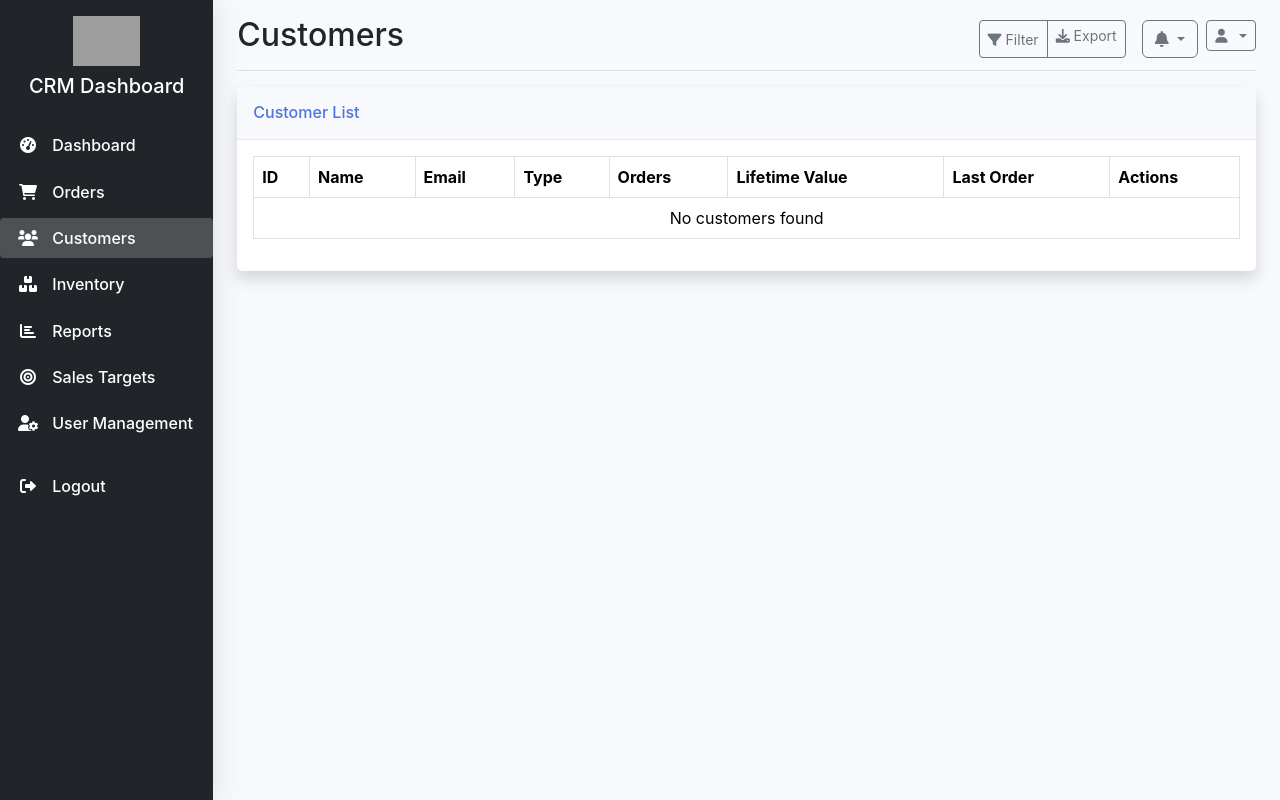
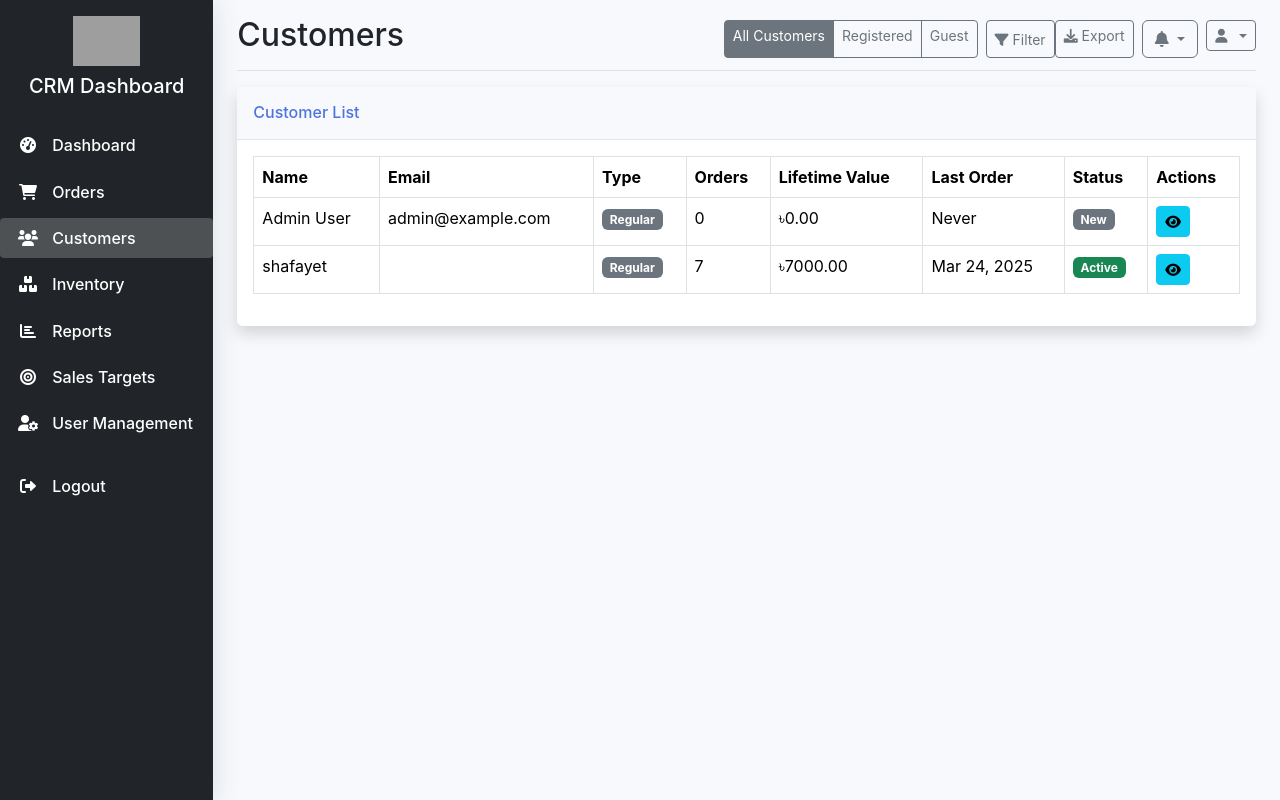
Before and after one commit to Aiosol/project, a Django app: page /crm/customers/ in a window 1280 px wide. Run offline with Django 5.2, Linux system fonts and the light colour scheme; a user stored in the database is signed in; data comes from the database, SQL or seed files in the repository; both versions use the stored data as it was after the commit; data that the repository does not hold is empty; grey boxes are pictures that could not be loaded.

Commit message:
till customers(crm)

```diff
--- a/project_root/crm/templates/crm/customers/list.html
+++ b/project_root/crm/templates/crm/customers/list.html
@@ -7,13 +7,22 @@
 
 {% block header_buttons %}
 <div class="btn-group me-2">
-    <button type="button" class="btn btn-sm btn-outline-secondary" data-bs-toggle="modal" data-bs-target="#filterModal">
-        <i class="fas fa-filter"></i> Filter
-    </button>
-    <a href="?{% if request.GET %}{% for key, value in request.GET.items %}{% if key != 'export' %}{{ key }}={{ value }}&{% endif %}{% endfor %}{% endif %}export=true" class="btn btn-sm btn-outline-secondary">
-        <i class="fas fa-download"></i> Export
+    <a href="{% url 'crm:customer_list' %}?show=all{% if request.GET.customer_type %}&customer_type={{ request.GET.customer_type }}{% endif %}{% if request.GET.q %}&q={{ request.GET.q }}{% endif %}" class="btn btn-sm btn-outline-secondary {% if filters.show_type == 'all' or not filters.show_type %}active{% endif %}">
+        All Customers
+    </a>
+    <a href="{% url 'crm:customer_list' %}?show=registered{% if request.GET.customer_type %}&customer_type={{ request.GET.customer_type }}{% endif %}{% if request.GET.q %}&q={{ request.GET.q }}{% endif %}" class="btn btn-sm btn-outline-secondary {% if filters.show_type == 'registered' %}active{% endif %}">
+        Registered
+    </a>
+    <a href="{% url 'crm:customer_list' %}?show=guest{% if request.GET.customer_type %}&customer_type={{ request.GET.customer_type }}{% endif %}{% if request.GET.q %}&q={{ request.GET.q }}{% endif %}" class="btn btn-sm btn-outline-secondary {% if filters.show_type == 'guest' %}active{% endif %}">
+        Guest
     </a>
 </div>
+<button type="button" class="btn btn-sm btn-outline-secondary" data-bs-toggle="modal" data-bs-target="#filterModal">
+    <i class="fas fa-filter"></i> Filter
+</button>
+<a href="?{% if request.GET %}{% for key, value in request.GET.items %}{% if key != 'export' %}{{ key }}={{ value }}&{% endif %}{% endfor %}{% endif %}export=true" class="btn btn-sm btn-outline-secondary">
+    <i class="fas fa-download"></i> Export
+</a>
 {% endblock %}
 
 {% block content %}
@@ -27,6 +36,11 @@
             </div>
             <div class="modal-body">
                 <form id="filterForm" method="get">
+                    <!-- Preserve the show type when filtering -->
+                    {% if filters.show_type %}
+                    <input type="hidden" name="show" value="{{ filters.show_type }}">
+                    {% endif %}
+
                     <div class="mb-3">
                         <label for="customer_type" class="form-label">Customer Type</label>
                         <select class="form-select" id="customer_type" name="customer_type">
@@ -34,6 +48,9 @@
                             <option value="regular" {% if filters.customer_type == 'regular' %}selected{% endif %}>Regular</option>
                             <option value="vip" {% if filters.customer_type == 'vip' %}selected{% endif %}>VIP</option>
                             <option value="wholesale" {% if filters.customer_type == 'wholesale' %}selected{% endif %}>Wholesale</option>
+                            {% if filters.show_type != 'registered' %}
+                            <option value="guest" {% if filters.customer_type == 'guest' %}selected{% endif %}>Guest</option>
+                            {% endif %}
                         </select>
                     </div>
                     <div class="mb-3">
@@ -43,7 +60,7 @@
                 </form>
             </div>
             <div class="modal-footer">
-                <a href="{% url 'crm:customer_list' %}" class="btn btn-secondary">Clear Filters</a>
+                <a href="{% url 'crm:customer_list' %}{% if filters.show_type %}?show={{ filters.show_type }}{% endif %}" class="btn btn-secondary">Clear Filters</a>
                 <button type="submit" form="filterForm" class="btn btn-primary">Apply Filters</button>
             </div>
         </div>
@@ -60,25 +77,25 @@
             <table class="table table-bordered" id="customersTable" width="100%" cellspacing="0">
                 <thead>
                     <tr>
-                        <th>ID</th>
                         <th>Name</th>
                         <th>Email</th>
                         <th>Type</th>
                         <th>Orders</th>
                         <th>Lifetime Value</th>
                         <th>Last Order</th>
+                        <th>Status</th>
                         <th>Actions</th>
                     </tr>
                 </thead>
                 <tbody>
                     {% for customer in customers %}
                     <tr>
-                        <td>{{ customer.id }}</td>
-                        <td>{{ customer.user.get_full_name }}</td>
-                        <td>{{ customer.user.email }}</td>
+                        <td>{{ customer.name }}</td>
+                        <td>{{ customer.email }}</td>
                         <td>
-                            <span class="badge bg-{% if customer.customer_type == 'regular' %}secondary{% elif customer.customer_type == 'vip' %}primary{% else %}success{% endif %}">
+                            <span class="badge {% if customer.is_registered %}bg-{% if customer.customer_type == 'regular' %}secondary{% elif customer.customer_type == 'vip' %}primary{% elif customer.customer_type == 'wholesale' %}success{% else %}info{% endif %}{% else %}bg-warning{% endif %}">
                                 {{ customer.get_customer_type_display }}
+                                {% if not customer.is_registered %}(Guest){% endif %}
                             </span>
                         </td>
                         <td>{{ customer.total_orders }}</td>
@@ -89,6 +106,9 @@
                             {% else %}
                             Never
                             {% endif %}
+                        </td>
+                        <td>
+                            <span class="badge bg-{{ customer.status_color }}">{{ customer.status_display }}</span>
                         </td>
                         <td>
                             <a href="{% url 'crm:customer_detail' customer.id %}" class="btn btn-sm btn-info">
@@ -112,7 +132,7 @@
 <script>
     $(document).ready(function() {
         $('#customersTable').DataTable({
-            order: [[5, 'desc']]  // Sort by lifetime value
+            order: [[4, 'desc']]  // Sort by lifetime value (descending)
         });
     });
 </script>
--- a/project_root/crm/urls.py
+++ b/project_root/crm/urls.py
@@ -5,9 +5,12 @@ from . import views
 app_name = 'crm'
 
 urlpatterns = [
+
     path('', views.dashboard, name='dashboard'),
+    path('login/', views.crm_login, name='login'),
+
     path('orders/', views.order_list, name='order_list'),
-    path('customers/', views.customer_list, name='customer_list'),
+
     path('inventory/', views.inventory_list, name='inventory_list'),
     path('reports/', views.reports_dashboard, name='reports_dashboard'),
 
@@ -23,9 +26,13 @@ urlpatterns = [
     path('orders/<int:order_id>/status/', views.update_order_status, name='update_order_status'),
     path('orders/<int:order_id>/notes/', views.add_order_note, name='add_order_note'),
 
-    # Customer management
 
-    path('customers/<int:customer_id>/', views.customer_detail, name='customer_detail'),
+
+  # Customer management
+path('customers/', views.customer_list, name='customer_list'),
+path('customers/<str:customer_id>/', views.customer_detail, name='customer_detail'),
+path('customers/<str:customer_id>/update/', views.update_customer, name='update_customer'),
+
 
     # Inventory management
 
@@ -66,4 +73,5 @@ path('debug/', views.debug_view, name='debug'),
 path('orders/bulk-status/', views.bulk_update_status, name='bulk_update_status'),
 path('orders/bulk-delete/', views.bulk_delete_orders, name='bulk_delete_orders'),
 path('orders/export/', views.export_orders, name='export_orders'),
+
 ]
--- a/project_root/crm/views.py
+++ b/project_root/crm/views.py
@@ -21,7 +21,8 @@ from .decorators import crm_login_required
 from .models import CRMUser, OrderStatus, SalesTarget, OrderNote
 from orders.models import Order, OrderItem
 from products.models import Product, ProductVariant
-
+from accounts.models import User
+from django.db import models
 # Authentication Views
 def crm_login(request):
     if request.method == 'POST':
@@ -412,12 +413,372 @@ def add_order_note(request, order_id):
 # Customer Management Views
 @crm_login_required
 def customer_list(request):
-    return render(request, 'crm/customers/list.html', {'customers': []})
+    """View for listing all customers with optional filtering"""
+    # Get filter parameters
+    customer_type = request.GET.get('customer_type', '')
+    query = request.GET.get('q', '')
+    show_type = request.GET.get('show', 'all')  # all, registered, guest
+
+    from django.contrib.auth import get_user_model
+    from orders.models import Order
+    from .models import Customer
+    from django.db.models import Count, Sum, Max, F, Value, CharField, Q
+    from django.db.models.functions import Concat
+    from django.utils import timezone
+
+    User = get_user_model()
+
+    # Prepare combined result list
+    all_customers = []
+
+    # PART 1: Get registered users (with or without orders)
+    if show_type in ['all', 'registered']:
+        registered_users = User.objects.annotate(
+            total_orders=Count('orders', distinct=True),
+            lifetime_value=Sum('orders__total_amount'),
+            last_purchase_date=Max('orders__created_at')
+        )
+
+        # Apply search filters if any
+        if query:
+            registered_users = registered_users.filter(
+                Q(username__icontains=query) |
+                Q(first_name__icontains=query) |
+                Q(last_name__icontains=query) |
+                Q(email__icontains=query)
+            )
+
+        # Process each registered user
+        for user in registered_users:
+            # Get or create CRM customer record
+            customer, created = Customer.objects.get_or_create(
+                user=user,
+                defaults={
+                    'customer_type': 'regular',
+                    'total_orders': user.total_orders or 0,
+                    'lifetime_value': user.lifetime_value or 0,
+                    'last_purchase_date': user.last_purchase_date,
+                    'email_opt_in': True,
+                    'sms_opt_in': True
+                }
+            )
+
+            # Always update to ensure data is current
+            if not created:
+                customer.total_orders = user.total_orders or 0
+                customer.lifetime_value = user.lifetime_value or 0
+                customer.last_purchase_date = user.last_purchase_date
+                customer.save()
+
+            # Skip if filtering by customer type and doesn't match
+            if customer_type and customer.customer_type != customer_type:
+                continue
+
+            all_customers.append({
+                'id': f"reg_{user.id}",  # Prefix to distinguish from guest customers
+                'user': user,
+                'customer': customer,
+                'email': user.email,
+                'name': user.get_full_name() or user.username,
+                'total_orders': user.total_orders or 0,
+                'lifetime_value': user.lifetime_value or 0,
+                'last_purchase_date': user.last_purchase_date,
+                'is_registered': True,
+                'customer_type': customer.customer_type,
+                'get_customer_type_display': customer.get_customer_type_display()
+            })
+
+    # PART 2: Get guest orders (grouped by shipping info)
+    if show_type in ['all', 'guest']:
+        # Find orders without associated user accounts
+        guest_orders = Order.objects.filter(
+            customer__isnull=True,
+            shipping_address__isnull=False  # Ensure shipping address exists
+        ).exclude(shipping_address='')
+
+        # Apply search filter if any
+        if query:
+            guest_orders = guest_orders.filter(
+                shipping_address__icontains=query
+            )
+
+        # Create a dictionary to group orders by similar shipping info
+        guest_customers = {}
+
+        for order in guest_orders:
+            # Extract email from shipping address if possible
+            import re
+            email_match = re.search(r'Email: ([^\n]+)', order.shipping_address)
+            name_match = re.search(r'^([^\n]+)', order.shipping_address)
+
+            guest_email = email_match.group(1) if email_match else f"guest_{order.id}@example.com"
+            guest_name = name_match.group(1) if name_match else f"Guest Customer"
+
+            if guest_email not in guest_customers:
+                guest_customers[guest_email] = {
+                    'name': guest_name,
+                    'email': guest_email,
+                    'orders': [],
+                    'total_orders': 0,
+                    'lifetime_value': 0,
+                    'last_purchase_date': None
+                }
+
+            guest_customers[guest_email]['orders'].append(order)
+            guest_customers[guest_email]['total_orders'] += 1
+            guest_customers[guest_email]['lifetime_value'] += order.total_amount or 0
+
+            # Update last purchase date if needed
+            if (not guest_customers[guest_email]['last_purchase_date'] or
+                (order.created_at and guest_customers[guest_email]['last_purchase_date'] < order.created_at)):
+                guest_customers[guest_email]['last_purchase_date'] = order.created_at
+
+        # Add guest customers to the result list
+        for email, data in guest_customers.items():
+            all_customers.append({
+                'id': f"guest_{email}",  # Using email as identifier
+                'user': None,
+                'customer': None,  # No Customer model for guests
+                'email': email,
+                'name': data['name'],
+                'total_orders': data['total_orders'],
+                'lifetime_value': data['lifetime_value'],
+                'last_purchase_date': data['last_purchase_date'],
+                'is_registered': False,
+                'customer_type': 'guest',
+                'get_customer_type_display': 'Guest'
+            })
+
+    # Calculate status for each customer
+    today = timezone.now().date()
+    for customer in all_customers:
+        if customer['last_purchase_date']:
+            try:
+                days_since = (today - customer['last_purchase_date'].date()).days
+                if days_since <= 30:
+                    customer['status'] = 'active'
+                    customer['status_display'] = 'Active'
+                    customer['status_color'] = 'success'
+                elif days_since <= 90:
+                    customer['status'] = 'at_risk'
+                    customer['status_display'] = 'At Risk'
+                    customer['status_color'] = 'warning'
+                else:
+                    customer['status'] = 'inactive'
+                    customer['status_display'] = 'Inactive'
+                    customer['status_color'] = 'danger'
+            except (AttributeError, TypeError):
+                # Handle any issues with date calculation
+                customer['status'] = 'unknown'
+                customer['status_display'] = 'Unknown'
+                customer['status_color'] = 'secondary'
+        else:
+            customer['status'] = 'new'
+            customer['status_display'] = 'New'
+            customer['status_color'] = 'secondary'
+
+    # Handle export functionality if requested
+    if request.GET.get('export') == 'true':
+        response = HttpResponse(content_type='text/csv')
+        response['Content-Disposition'] = 'attachment; filename="customers_export.csv"'
+
+        writer = csv.writer(response)
+        writer.writerow(['ID', 'Name', 'Email', 'Type', 'Orders', 'Lifetime Value', 'Last Purchase', 'Status'])
+
+        for customer in all_customers:
+            writer.writerow([
+                customer['id'],
+                customer['name'],
+                customer['email'],
+                customer['get_customer_type_display'],
+                customer['total_orders'],
+                customer['lifetime_value'],
+                customer['last_purchase_date'].strftime('%Y-%m-%d') if customer['last_purchase_date'] else 'Never',
+                customer['status_display']
+            ])
+
+        return response
+
+    # Pass context data to template
+    context = {
+        'customers': all_customers,
+        'filters': {
+            'customer_type': customer_type,
+            'query': query,
+            'show_type': show_type
+        }
+    }
+
+    return render(request, 'crm/customers/list.html', context)
 
 
 @crm_login_required
 def customer_detail(request, customer_id):
-    return render(request, 'crm/customers/detail.html', {'customer': {}})
+    """View for displaying detailed customer information - handles both registered and guest customers"""
+    from .models import Customer
+    from orders.models import Order
+    from django.utils import timezone
+    from datetime import timedelta
+    from django.http import Http404
+
+    # Parse customer_id to determine type (registered or guest)
+    is_registered = customer_id.startswith('reg_')
+    is_guest = customer_id.startswith('guest_')
+
+    if is_registered:
+        # Handle registered customer
+        user_id = customer_id.replace('reg_', '')
+        customer = get_object_or_404(Customer.objects.select_related('user'), user__id=user_id)
+        user = customer.user
+
+        # Get orders for this registered customer
+        orders = Order.objects.filter(customer=user).select_related('status').order_by('-created_at')
+
+        # Update customer metrics
+        customer.total_orders = orders.count()
+        customer.lifetime_value = orders.aggregate(total=Sum('total_amount'))['total'] or 0
+
+        # Update last purchase date if needed
+        last_order = orders.first()
+        if last_order:
+            customer.last_purchase_date = last_order.created_at
+
+        # Save updated metrics
+        customer.save()
+
+        email = user.email
+        name = user.get_full_name() or user.username
+        customer_type = customer.get_customer_type_display()
+
+    elif is_guest:
+        # Handle guest customer
+        email = customer_id.replace('guest_', '')
+
+        # Get orders for this guest customer based on email in shipping address
+        orders = Order.objects.filter(
+            customer__isnull=True,
+            shipping_address__icontains=f"Email: {email}"
+        ).select_related('status').order_by('-created_at')
+
+        if not orders.exists():
+            raise Http404("Guest customer not found")
+
+        # Get the most recent order for name and other details
+        latest_order = orders.first()
+
+        # Extract name from shipping address
+        import re
+        name_match = re.search(r'^([^\n]+)', latest_order.shipping_address)
+        name = name_match.group(1) if name_match else "Guest Customer"
+
+        # Create a placeholder customer object with metrics
+        from types import SimpleNamespace
+        customer = SimpleNamespace(
+            user=None,
+            total_orders=orders.count(),
+            lifetime_value=orders.aggregate(total=Sum('total_amount'))['total'] or 0,
+            last_purchase_date=latest_order.created_at,
+            customer_type='guest',
+            get_customer_type_display=lambda: 'Guest',
+            email_opt_in=False,
+            sms_opt_in=False,
+            notes="Guest customer (no account)"
+        )
+        customer_type = 'Guest'
+    else:
+        # Direct numeric ID (for backward compatibility)
+        try:
+            customer_id = int(customer_id)
+            customer = get_object_or_404(Customer.objects.select_related('user'), id=customer_id)
+            user = customer.user
+
+            # Get orders for this registered customer
+            orders = Order.objects.filter(customer=user).select_related('status').order_by('-created_at')
+
+            # Update customer metrics
+            customer.total_orders = orders.count()
+            customer.lifetime_value = orders.aggregate(total=Sum('total_amount'))['total'] or 0
+
+            # Update last purchase date if needed
+            last_order = orders.first()
+            if last_order:
+                customer.last_purchase_date = last_order.created_at
+
+            # Save updated metrics
+            customer.save()
+
+            email = user.email
+            name = user.get_full_name() or user.username
+            customer_type = customer.get_customer_type_display()
+            is_registered = True
+        except (ValueError, TypeError):
+            raise Http404("Customer not found")
+
+    # Calculate metrics (same for both types)
+    total_spent = customer.lifetime_value
+    total_orders = customer.total_orders
+    avg_order_value = total_spent / total_orders if total_orders > 0 else 0
+
+    # Calculate days since first and last order
+    first_order = orders.order_by('created_at').first()
+    last_order = orders.order_by('-created_at').first()
+
+    days_since_first_order = (timezone.now().date() - first_order.created_at.date()).days if first_order else 0
+    days_since_last_order = (timezone.now().date() - last_order.created_at.date()).days if last_order else 999
+
+    # Calculate purchase frequency (average days between orders)
+    if total_orders > 1 and first_order and last_order:
+        date_range = (last_order.created_at.date() - first_order.created_at.date()).days
+        purchase_frequency = date_range / (total_orders - 1)
+    else:
+        purchase_frequency = 0
+
+    # Pass context data to template
+    context = {
+        'customer': customer,
+        'orders': orders,
+        'total_spent': total_spent,
+        'avg_order_value': avg_order_value,
+        'days_since_last_order': days_since_last_order,
+        'purchase_frequency': purchase_frequency,
+        'is_registered': is_registered if 'is_registered' in locals() else True,
+        'email': email,
+        'name': name,
+        'customer_type': customer_type
+    }
+
+    return render(request, 'crm/customers/detail.html', context)
+
+
+@require_POST
+@crm_login_required
+def update_customer(request, customer_id):
+    """Update customer details"""
+    from .models import Customer
+
+    # Only registered customers can be updated
+    if not customer_id.startswith('reg_'):
+        messages.error(request, "Cannot update guest customer")
+        return redirect('crm:customer_list')
+
+    user_id = customer_id.replace('reg_', '')
+    customer = get_object_or_404(Customer, user__id=user_id)
+
+    # Update customer fields from form data
+    customer_type = request.POST.get('customer_type')
+    email_opt_in = request.POST.get('email_opt_in') == 'on'
+    sms_opt_in = request.POST.get('sms_opt_in') == 'on'
+    notes = request.POST.get('notes', '')
+
+    # Update the customer object
+    customer.customer_type = customer_type
+    customer.email_opt_in = email_opt_in
+    customer.sms_opt_in = sms_opt_in
+    customer.notes = notes
+    customer.save()
+
+    messages.success(request, "Customer details updated successfully")
+    return redirect('crm:customer_detail', customer_id=customer_id)
 
 
 # Inventory Management Views
```
Also changed, not shown: project_root/crm/templates/crm/customers/detail.html (+39 -21 lines), project_root/crm/templates/crm/targets/list.html (+102 -0 lines), project_root/db.sqlite3, 1 other file.
